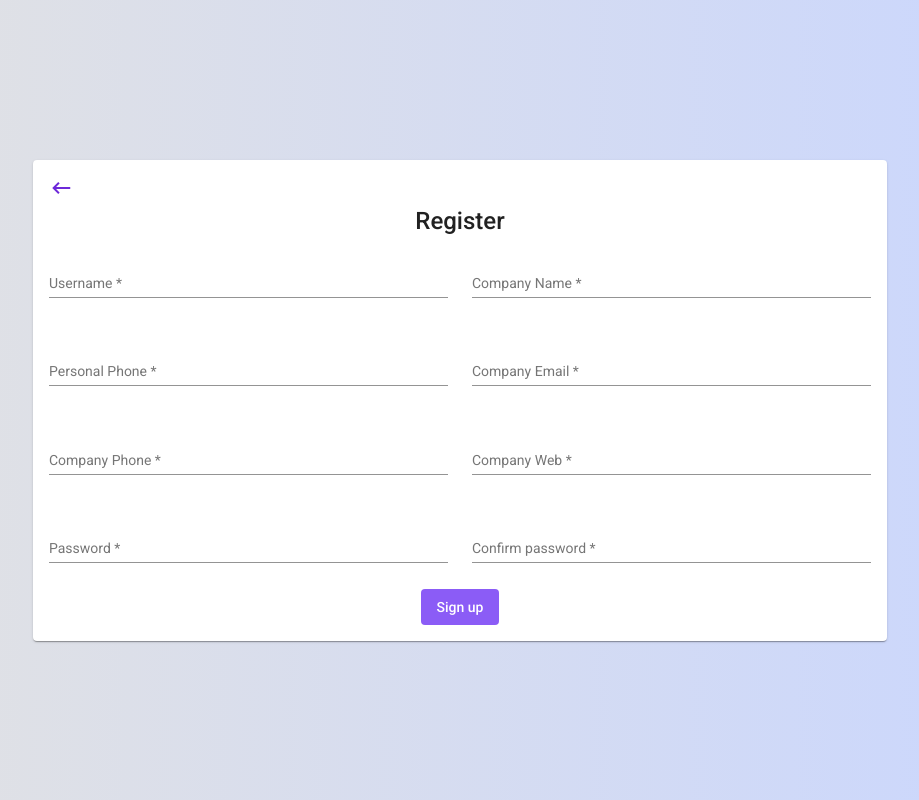
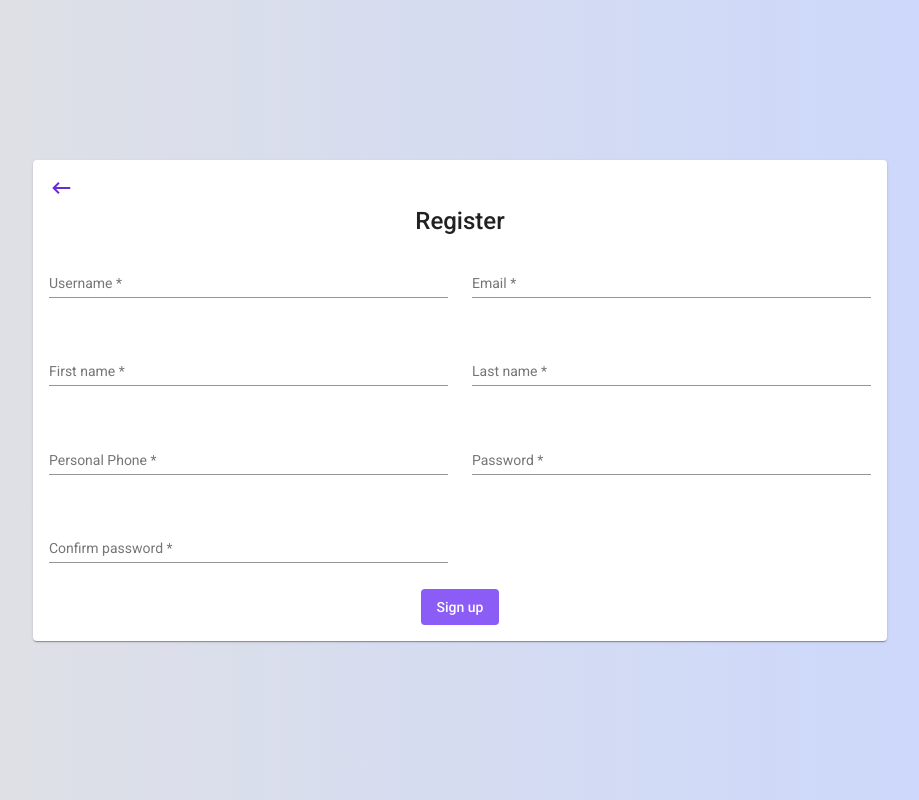
Before and after one commit to snoli2001/Frontend-Ezlabor, an Angular app: page /register/employer in a window 1280 px wide. Shown: the whole page, without its empty margins (180-1099 px from the left). Built offline with nearby package versions, Linux system fonts and the light colour scheme.

Commit message:
fix: register

```diff
--- a/src/app/auth/register/register-employer/register-employer.component.html
+++ b/src/app/auth/register/register-employer/register-employer.component.html
@@ -17,13 +17,32 @@
             >
             <mat-error *ngIf="usernameInvalid">The username is required</mat-error>
           </mat-form-field>
+
           <mat-form-field class="mb-2">
-            <input matInput name="companyName"
+            <input matInput name="email"
                    type="text"
-                   placeholder="Company Name"
-                   formControlName="companyName"
+                   placeholder="Email"
+                   formControlName="email"
             >
-            <mat-error *ngIf="companyNameInvalid">The name must have a minimum of 3 characters</mat-error>
+            <mat-error *ngIf="emailInvalid">The email is required</mat-error>
+          </mat-form-field>
+
+          <mat-form-field class="mb-2">
+            <input matInput name="firstname"
+                   type="text"
+                   placeholder="First name"
+                   formControlName="firstname"
+            >
+            <mat-error *ngIf="firstnameInvalid">The first name must have a minimum of 3 characters</mat-error>
+          </mat-form-field>
+
+          <mat-form-field class="mb-2">
+            <input matInput name="lastname"
+                   type="text"
+                   placeholder="Last name"
+                   formControlName="lastname"
+            >
+            <mat-error *ngIf="firstnameInvalid">The last name must have a minimum of 3 characters</mat-error>
           </mat-form-field>
 
           <mat-form-field class="mb-2">
@@ -35,33 +54,6 @@
             <mat-error *ngIf="personalPhoneInvalid">The phone number must have 9 characters</mat-error>
           </mat-form-field>
 
-          <mat-form-field class="mb-2">
-            <input matInput name="contactCompanyEmail"
-                   type="text"
-                   placeholder="Company Email"
-                   formControlName="contactCompanyEmail"
-            >
-            <mat-error *ngIf="contactCompanyEmailInvalid">The email is required</mat-error>
-          </mat-form-field>
-
-          <mat-form-field class="mb-2">
-            <input matInput name="companyPhone"
-                   type="tel"
-                   placeholder="Company Phone"
-                   formControlName="companyPhone"
-            >
-            <mat-error *ngIf="companyPhoneInvalid">The phone number must have 9 characters</mat-error>
-          </mat-form-field>
-
-
-          <mat-form-field class="mb-2">
-            <input matInput name="companyWeb"
-                   type="text"
-                   placeholder="Company Web"
-                   formControlName="companyWeb"
-            >
-            <mat-error *ngIf="companyWebInvalid">The web is required</mat-error>
-          </mat-form-field>
 
           <mat-form-field >
             <input matInput name="password"
--- a/src/app/auth/register/register-employer/register-employer.component.ts
+++ b/src/app/auth/register/register-employer/register-employer.component.ts
@@ -31,11 +31,10 @@ export class RegisterEmployerComponent implements OnInit {
   createForm(){
     this.form = this.fb.group({
       username: ['', [Validators.required, Validators.minLength(5)]],
-      companyName: ['', [Validators.required, Validators.minLength(3)]],
+      email: ['', [ Validators.required, Validators.pattern('[a-z0-9._%+-]+@[a-z0-9.-]+\.[a-z]{2,3}$')]],
       personalPhone: ['', [ Validators.required, Validators.minLength(9), Validators.maxLength(9)]],
-      contactCompanyEmail: ['', [ Validators.required, Validators.pattern('[a-z0-9._%+-]+@[a-z0-9.-]+\.[a-z]{2,3}$')]],
-      companyPhone: ['', [ Validators.required, Validators.minLength(9), Validators.maxLength(9)]],
-      companyWeb: ['', [Validators.required, Validators.minLength(5)]],
+      firstname:['', [ Validators.required, Validators.minLength(3)]],
+      lastname:['', [ Validators.required, Validators.minLength(3)]],
       password: ['', [Validators.required, Validators.minLength(6)]],
       confirmPassword: ['', [Validators.required, Validators.minLength(6)]]
     }, {
@@ -67,24 +66,24 @@ export class RegisterEmployerComponent implements OnInit {
   get usernameInvalid(){
     return this.form?.get('username')?.invalid && this.form.get('username')?.touched;
   }
-  get companyNameInvalid(){
-    return this.form?.get('companyName')?.invalid && this.form.get('companyName')?.touched;
-  }
   get personalPhoneInvalid(){
     return this.form?.get('personalPhone')?.invalid && this.form.get('personalPhone')?.touched;
   }
-  get contactCompanyEmailInvalid(){
-    return this.form?.get('contactCompanyEmail')?.invalid && this.form.get('contactCompanyEmail')?.touched;
+
+  get emailInvalid(){
+    return this.form?.get('email')?.invalid && this.form.get('email')?.touched;
   }
-  get companyPhoneInvalid(){
-    return this.form?.get('companyPhone')?.invalid && this.form.get('companyPhone')?.touched;
+
+  get firstnameInvalid(){
+    return this.form?.get('firstname')?.invalid && this.form.get('firstname')?.touched;
   }
-  get companyWebInvalid(){
-    return this.form?.get('companyWeb')?.invalid && this.form.get('companyWeb')?.touched;
+  get lasttnameInvalid(){
+    return this.form?.get('firstname')?.invalid && this.form.get('firstname')?.touched;
   }
   get passwordInvalid(){
     return this.form?.get('password')?.invalid && this.form.get('password')?.touched;
   }
+
   get confirmPasswordInvalid(){
     const pass1 = this.form?.get('password')?.value;
     const pass2 = this.form?.get('confirmPassword')?.value;
```
Also changed, not shown: src/app/models/NewEmployer.ts (+4 -5 lines).
